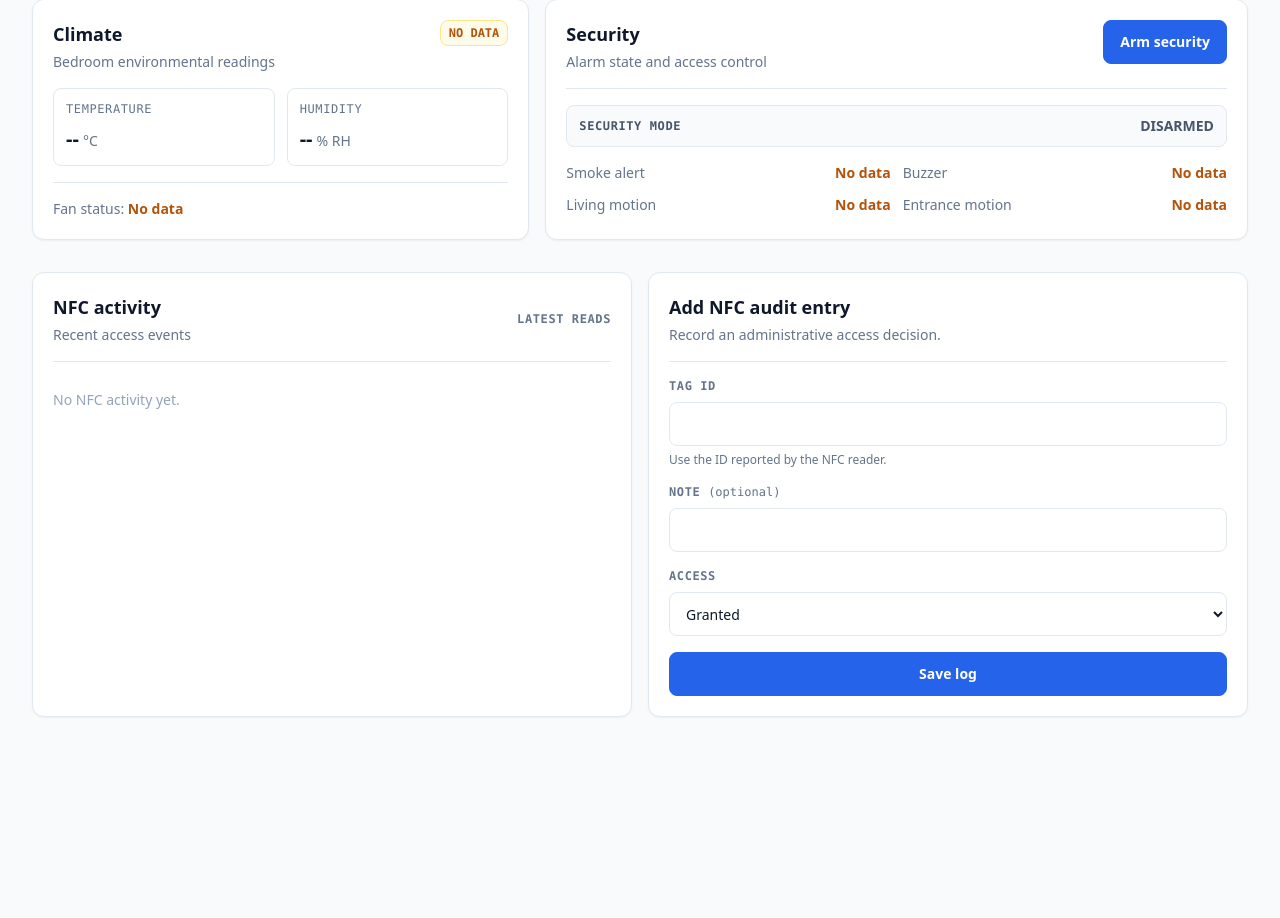
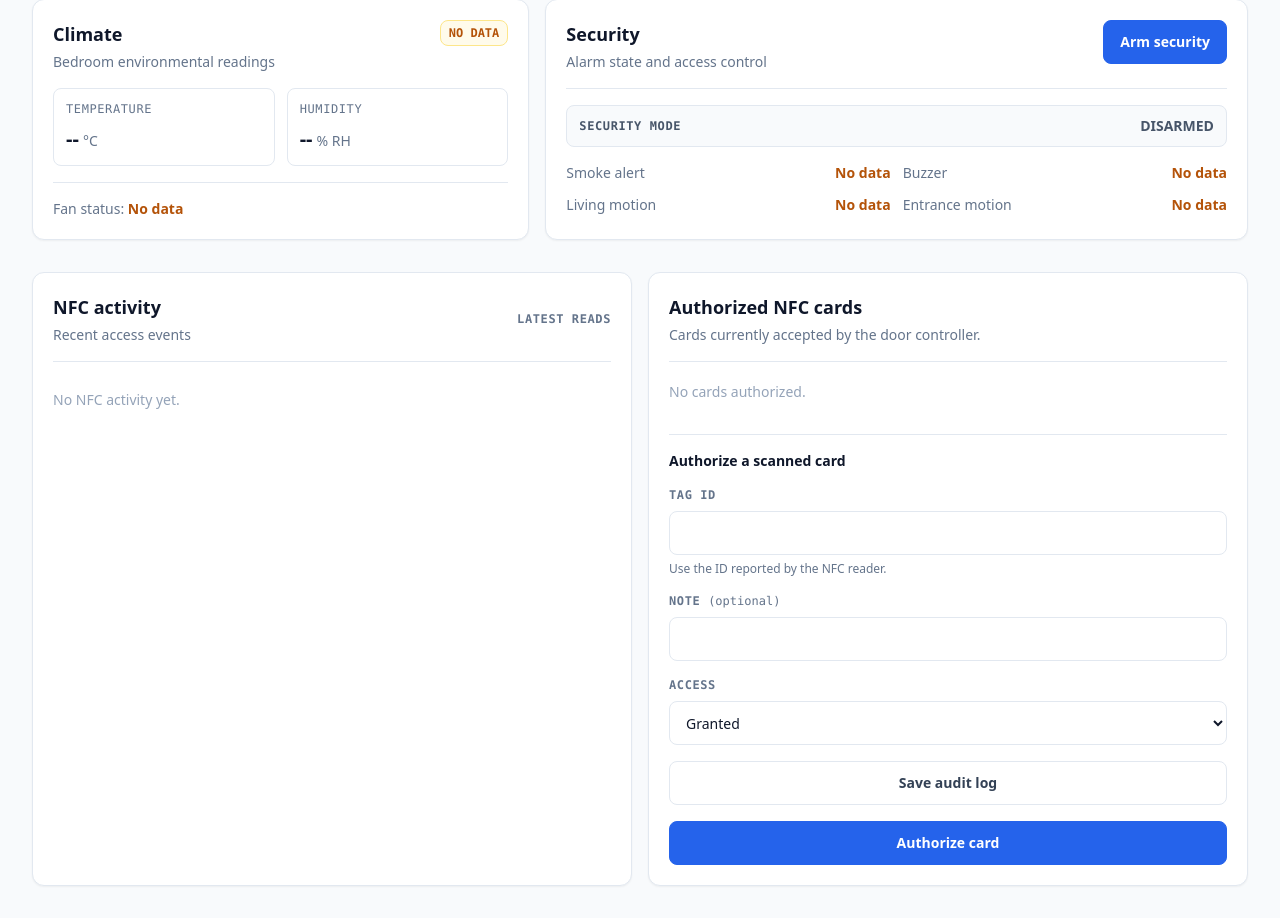
Before and after one commit to BERNIMOMETER/Smart-House, a Django app: page / in a window 1280 px wide. Shown: the part 841-1759 px from the top of the page. Before the commit the page ends 1558 px from the top, so only its background shows below. Run offline with Django 5.2, Linux system fonts and the light colour scheme; data comes from the database, SQL or seed files in the repository; data that the repository does not hold is empty; some libraries are stand-ins or nearby versions.

Commit message:
rhid authorization to website

```diff
--- a/house/models.py
+++ b/house/models.py
@@ -38,3 +38,17 @@ class NFCAuditLog(models.Model):
 
     def __str__(self):
         return f"{self.tag_id} ({'granted' if self.granted else 'denied'})"
+
+
+class NFCRegisteredCard(models.Model):
+    """Cards that the access controller should accept."""
+    tag_id = models.CharField(max_length=128, unique=True)
+    note = models.CharField(max_length=255, blank=True)
+    created_at = models.DateTimeField(auto_now_add=True)
+    updated_at = models.DateTimeField(auto_now=True)
+
+    class Meta:
+        ordering = ["tag_id"]
+
+    def __str__(self):
+        return self.tag_id
--- a/house/mqtt.py
+++ b/house/mqtt.py
@@ -147,3 +147,8 @@ def publish_command(zone, device, command):
 
 def publish_security_mode(enabled):
     publish_command("system", "security_mode", "ON" if enabled else "OFF")
+
+
+def publish_nfc_authorization(tag_id, enabled):
+    """Retain one authorization decision for the ESP32 to receive on reconnect."""
+    publish_command("entrance", f"nfc/authorized/{tag_id}", "ON" if enabled else "OFF")
--- a/house/templates/house/dashboard.html
+++ b/house/templates/house/dashboard.html
@@ -140,20 +140,26 @@
           {% for log in nfc_logs %}
             <div class="flex min-w-0 items-start justify-between gap-4 border-b border-slate-200 py-3 last:border-b-0 dark:border-slate-800">
               <div class="min-w-0"><p class="break-all font-mono font-medium text-slate-900 dark:text-slate-100">{{ log.tag_id }}</p>{% if log.note %}<p class="mt-1 break-words text-xs text-slate-500 dark:text-slate-400">{{ log.note }}</p>{% endif %}</div>
-              <div class="shrink-0 text-right"><p class="font-semibold {% if log.granted %}text-emerald-700 dark:text-emerald-400{% else %}text-red-700 dark:text-red-400{% endif %}">{{ log.granted|yesno:'Granted,Denied' }}</p><p class="mt-1 font-mono text-xs text-slate-500 dark:text-slate-400">{{ log.created_at|date:'Y-m-d H:i:s' }}</p></div>
+              <div class="shrink-0 text-right"><p class="font-semibold {% if log.granted %}text-emerald-700 dark:text-emerald-400{% else %}text-red-700 dark:text-red-400{% endif %}">{{ log.granted|yesno:'Granted,Denied' }}</p><p class="mt-1 font-mono text-xs text-slate-500 dark:text-slate-400">{{ log.created_at|date:'Y-m-d H:i:s' }}</p>{% if not log.granted %}<form method="post" action="{% url 'set_nfc_authorization' %}" class="mt-2">{% csrf_token %}<input type="hidden" name="tag_id" value="{{ log.tag_id }}"><input type="hidden" name="enabled" value="1"><button class="text-xs font-bold text-blue-600 hover:text-blue-500 dark:text-blue-400">Authorize</button></form>{% endif %}</div>
             </div>
           {% empty %}<p class="py-6 text-sm text-slate-400 dark:text-slate-600">No NFC activity yet.</p>{% endfor %}
         </div>
       </article>
 
       <article class="min-w-0 rounded-xl border border-slate-200 bg-white p-4 shadow-sm dark:border-slate-800 dark:bg-slate-900 sm:p-5">
-        <div class="border-b border-slate-200 pb-4 dark:border-slate-800"><h2 class="text-lg font-bold text-slate-900 dark:text-slate-100">Add NFC audit entry</h2><p class="mt-1 text-sm text-slate-500 dark:text-slate-400">Record an administrative access decision.</p></div>
+        <div class="border-b border-slate-200 pb-4 dark:border-slate-800"><h2 class="text-lg font-bold text-slate-900 dark:text-slate-100">Authorized NFC cards</h2><p class="mt-1 text-sm text-slate-500 dark:text-slate-400">Cards currently accepted by the door controller.</p></div>
+        <div class="mt-1 max-h-40 overflow-auto text-sm">
+          {% for card in registered_cards %}<div class="flex items-center justify-between gap-3 border-b border-slate-200 py-3 last:border-b-0 dark:border-slate-800"><span class="break-all font-mono">{{ card.tag_id }}</span><form method="post" action="{% url 'set_nfc_authorization' %}">{% csrf_token %}<input type="hidden" name="tag_id" value="{{ card.tag_id }}"><input type="hidden" name="enabled" value="0"><button class="text-xs font-bold text-red-600 hover:text-red-500 dark:text-red-400">Revoke</button></form></div>{% empty %}<p class="py-4 text-sm text-slate-400">No cards authorized.</p>{% endfor %}
+        </div>
+        <div class="mt-4 border-t border-slate-200 pt-4 dark:border-slate-800"><h3 class="text-sm font-bold text-slate-900 dark:text-slate-100">Authorize a scanned card</h3>
         <form method="post" action="{% url 'add_nfc_log' %}" class="mt-4 grid gap-4">{% csrf_token %}
           <div><label for="tag-id" class="mb-2 block font-mono text-xs font-semibold uppercase tracking-wider text-slate-500 dark:text-slate-400">Tag ID</label><input id="tag-id" required name="tag_id" class="min-h-11 w-full rounded-lg border border-slate-200 bg-white px-3 py-2 text-sm text-slate-900 outline-none transition placeholder:text-slate-400 focus:border-blue-600 focus:ring-2 focus:ring-blue-600/25 dark:border-slate-700 dark:bg-slate-950 dark:text-slate-100 dark:placeholder:text-slate-600 dark:focus:border-blue-500 dark:focus:ring-blue-500/25" aria-describedby="tag-id-help"><p id="tag-id-help" class="mt-1.5 text-xs text-slate-500 dark:text-slate-400">Use the ID reported by the NFC reader.</p></div>
           <div><label for="nfc-note" class="mb-2 block font-mono text-xs font-semibold uppercase tracking-wider text-slate-500 dark:text-slate-400">Note <span class="font-normal normal-case tracking-normal">(optional)</span></label><input id="nfc-note" name="note" class="min-h-11 w-full rounded-lg border border-slate-200 bg-white px-3 py-2 text-sm text-slate-900 outline-none transition placeholder:text-slate-400 focus:border-blue-600 focus:ring-2 focus:ring-blue-600/25 dark:border-slate-700 dark:bg-slate-950 dark:text-slate-100 dark:placeholder:text-slate-600 dark:focus:border-blue-500 dark:focus:ring-blue-500/25"></div>
           <div><label for="nfc-access" class="mb-2 block font-mono text-xs font-semibold uppercase tracking-wider text-slate-500 dark:text-slate-400">Access</label><select id="nfc-access" name="granted" class="min-h-11 w-full rounded-lg border border-slate-200 bg-white px-3 py-2 text-sm text-slate-900 outline-none focus:border-blue-600 focus:ring-2 focus:ring-blue-600/25 dark:border-slate-700 dark:bg-slate-950 dark:text-slate-100 dark:focus:border-blue-500 dark:focus:ring-blue-500/25"><option value="1">Granted</option><option value="0">Denied</option></select></div>
-          <button class="min-h-11 w-full rounded-lg border border-blue-600 bg-blue-600 px-4 py-2 text-sm font-bold text-white transition hover:bg-blue-700 focus:outline-none focus:ring-2 focus:ring-blue-600 focus:ring-offset-2 dark:border-blue-500 dark:bg-blue-500 dark:hover:bg-blue-400 dark:focus:ring-blue-500 dark:focus:ring-offset-slate-900">Save log</button>
+          <button class="min-h-11 w-full rounded-lg border border-slate-200 bg-white px-4 py-2 text-sm font-bold text-slate-700 transition hover:bg-slate-100 dark:border-slate-700 dark:bg-slate-900 dark:text-slate-200 dark:hover:bg-slate-800">Save audit log</button>
+          <button formmethod="post" formaction="{% url 'set_nfc_authorization' %}" name="enabled" value="1" class="min-h-11 w-full rounded-lg border border-blue-600 bg-blue-600 px-4 py-2 text-sm font-bold text-white transition hover:bg-blue-700 focus:outline-none focus:ring-2 focus:ring-blue-600 focus:ring-offset-2 dark:border-blue-500 dark:bg-blue-500 dark:hover:bg-blue-400 dark:focus:ring-blue-500 dark:focus:ring-offset-slate-900">Authorize card</button>
         </form>
+        </div>
       </article>
     </section>
   </main>
--- a/house/views.py
+++ b/house/views.py
@@ -3,8 +3,8 @@ from django.http import HttpResponseBadRequest
 from django.shortcuts import redirect, render
 from django.views.decorators.http import require_POST
 
-from .models import DeviceState, NFCAuditLog, SystemState
-from .mqtt import MQTTCommandError, publish_command, publish_security_mode
+from .models import DeviceState, NFCAuditLog, NFCRegisteredCard, SystemState
+from .mqtt import MQTTCommandError, publish_command, publish_nfc_authorization, publish_security_mode
 
 CONTROLLABLE = {
     ("kitchen_living", "living_led"),
@@ -28,6 +28,7 @@ def dashboard(request):
         "system": system,
         "status": status,
         "nfc_logs": NFCAuditLog.objects.all()[:12],
+        "registered_cards": NFCRegisteredCard.objects.all(),
     })
 
 
@@ -78,3 +79,23 @@ def add_nfc_log(request):
     )
     messages.success(request, "NFC audit entry added.")
     return redirect("dashboard")
+
+
+@require_POST
+def set_nfc_authorization(request):
+    tag_id = request.POST.get("tag_id", "").strip().lower()
+    enabled = request.POST.get("enabled") == "1"
+    if not tag_id or any(character not in "0123456789abcdef" for character in tag_id):
+        return HttpResponseBadRequest("Tag ID must be hexadecimal")
+    try:
+        publish_nfc_authorization(tag_id, enabled)
+    except MQTTCommandError:
+        messages.error(request, "Authorization was not sent. Check the MQTT connection and try again.")
+        return redirect("dashboard")
+    if enabled:
+        NFCRegisteredCard.objects.update_or_create(tag_id=tag_id)
+        messages.success(request, f"NFC card {tag_id} authorized.")
+    else:
+        NFCRegisteredCard.objects.filter(tag_id=tag_id).delete()
+        messages.success(request, f"NFC card {tag_id} revoked.")
+    return redirect("dashboard")
--- a/smarthouse/urls.py
+++ b/smarthouse/urls.py
@@ -8,4 +8,5 @@ urlpatterns = [
     path("control/", views.control_device, name="control_device"),
     path("security/", views.set_security_mode, name="set_security_mode"),
     path("nfc/add/", views.add_nfc_log, name="add_nfc_log"),
+    path("nfc/authorize/", views.set_nfc_authorization, name="set_nfc_authorization"),
 ]
```
Also changed, not shown: house/admin.py (+7 -1 lines), house/tests.py (+16 -1 lines), firmware/README.md, house/migrations/0002_nfcregisteredcard.py (added), 1 other file.
